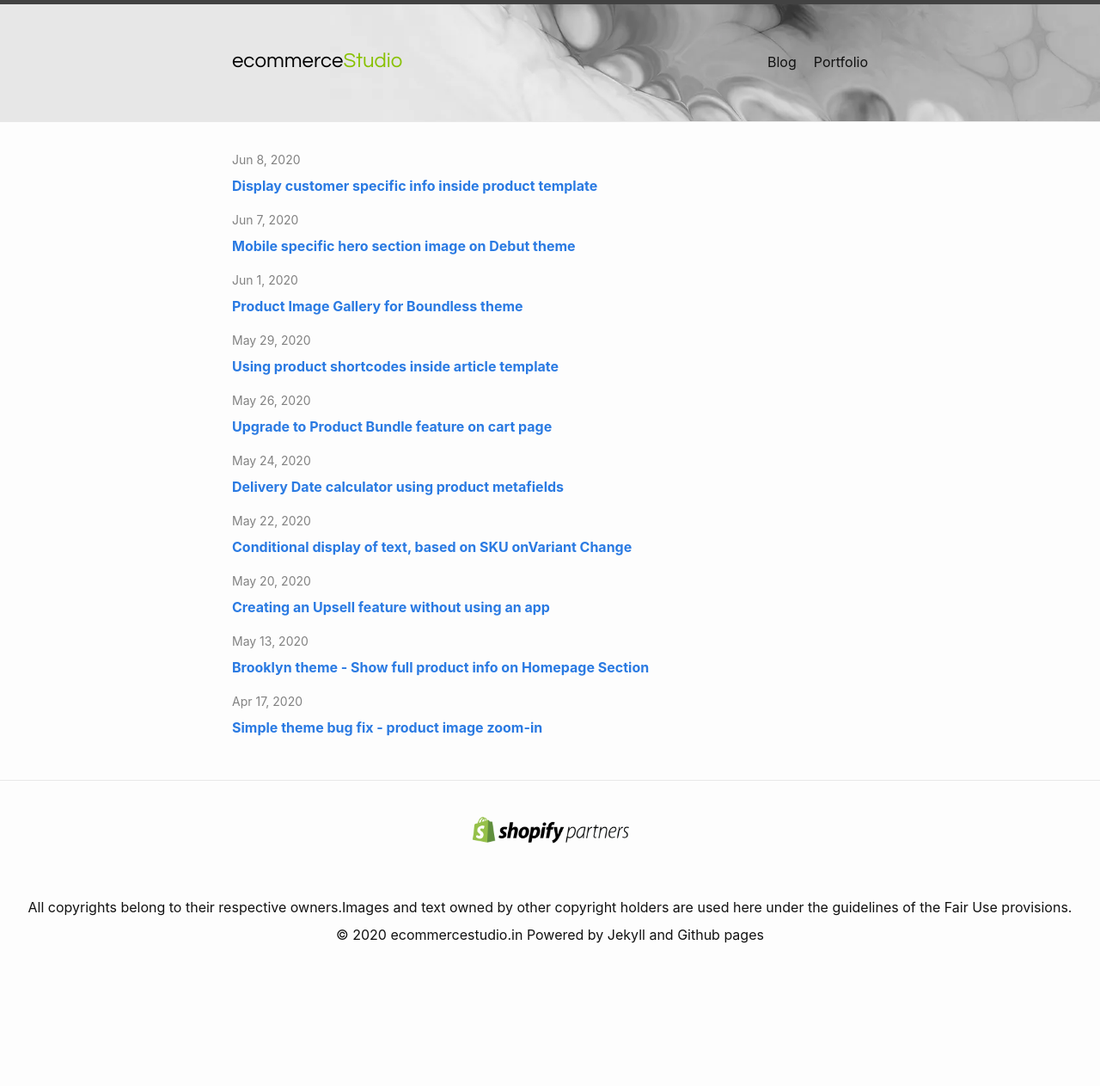
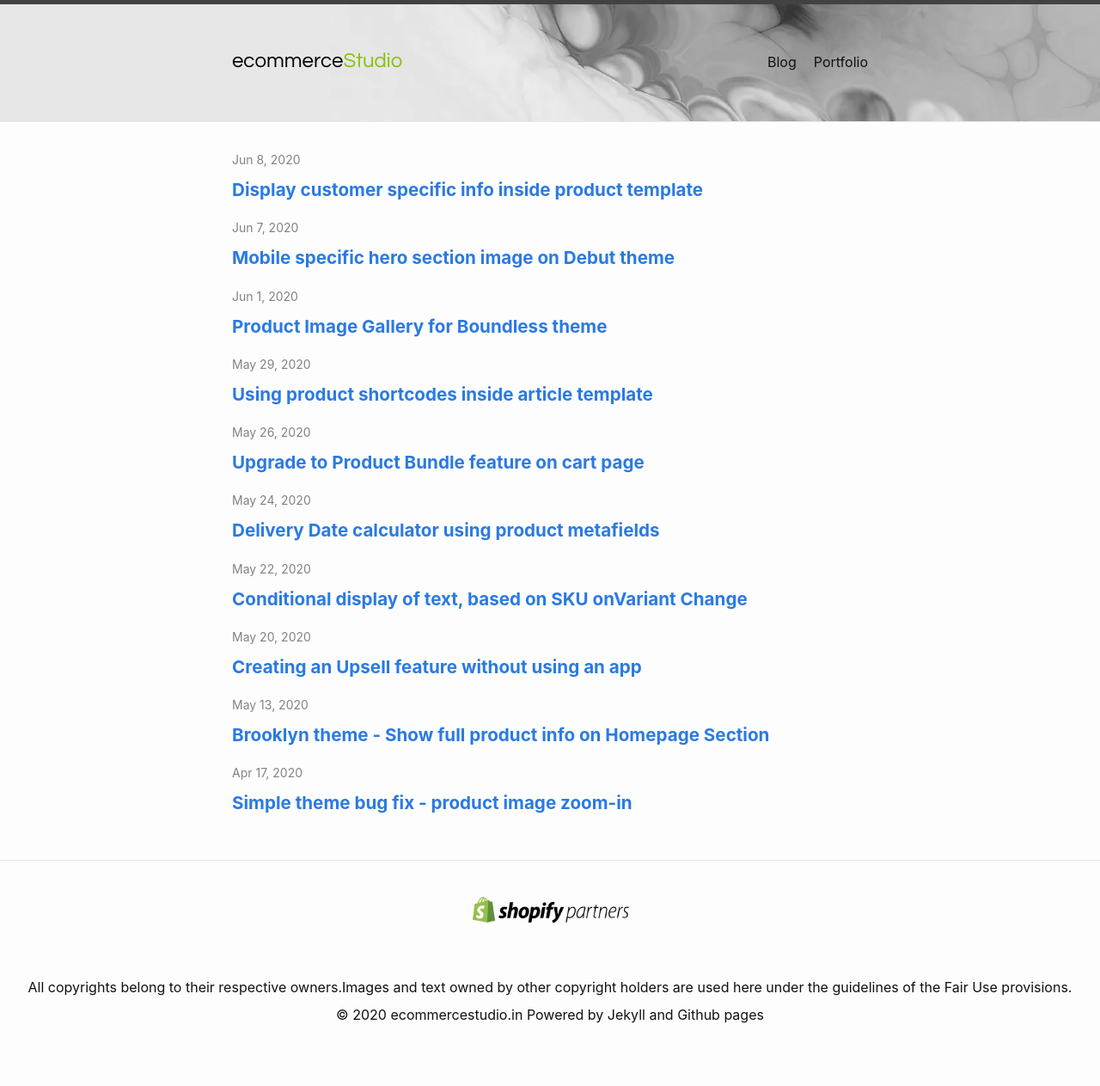
Before and after one commit to lixonic/ecommercestudio, a Jekyll site: the page built from blog.md, in a window 1280 px wide. Shown: the whole page at 86% size. Built offline with Jekyll 4.4.1, drawn with Linux system fonts in a browser that asks for light colours; before the commit the page ends 1170 px from its top, so only the background shows below that.

Commit message:
update image and copy

```diff
--- a/_layouts/portfolio.html
+++ b/_layouts/portfolio.html
@@ -2,7 +2,7 @@
 layout: page-layout
 ---
 <div class="alert">
-    Need a price quote for your shopify tasks/project? Send an email to lixon@ecommercestudio.in
+    Need a price quote for your shopify tasks/project? Send an email to <u>lixon@ecommercestudio.in</u>
 </div>
 <h1 class="page-heading">Latest Work</h1>
 
--- a/assets/css/style.scss
+++ b/assets/css/style.scss
@@ -66,7 +66,7 @@
    font-weight: bold;
  }
  body.blog .post-link{
-  font-size: 1rem;
+  font-size: 1.29rem;
   font-weight: bold;
  }
  .post-list > li{
```
